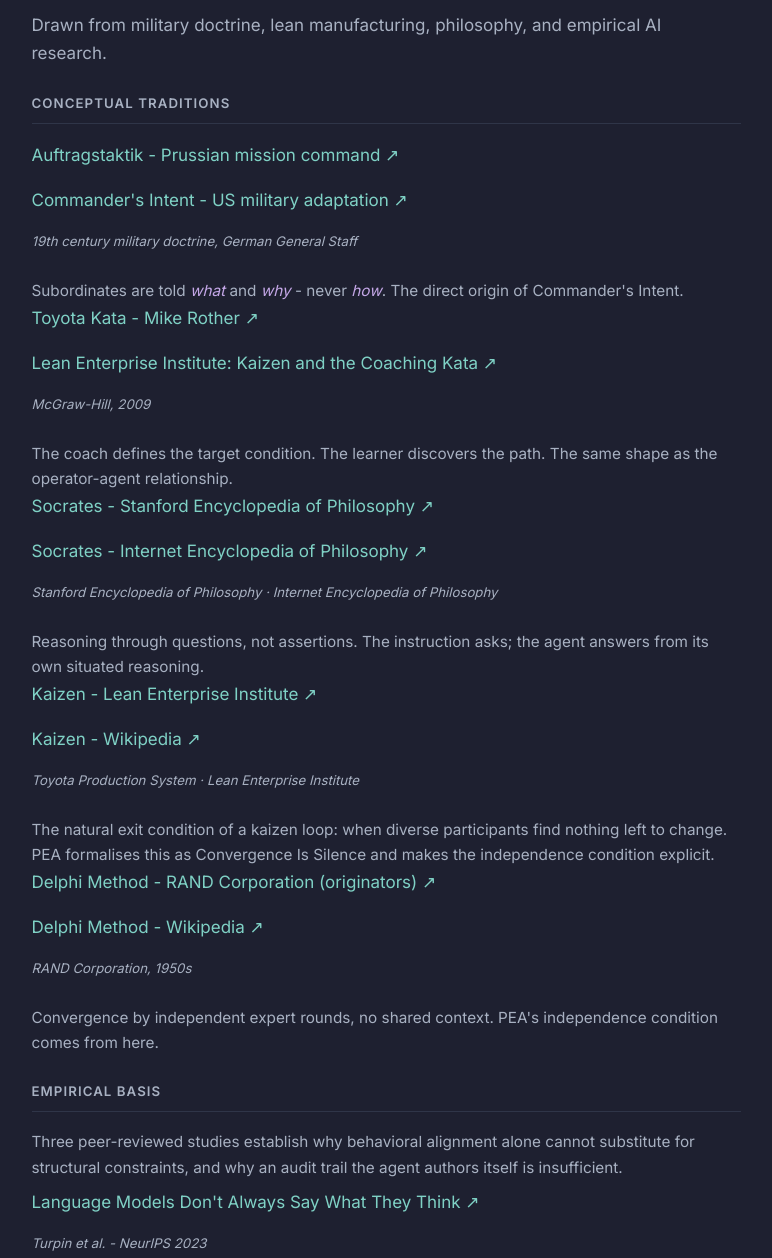
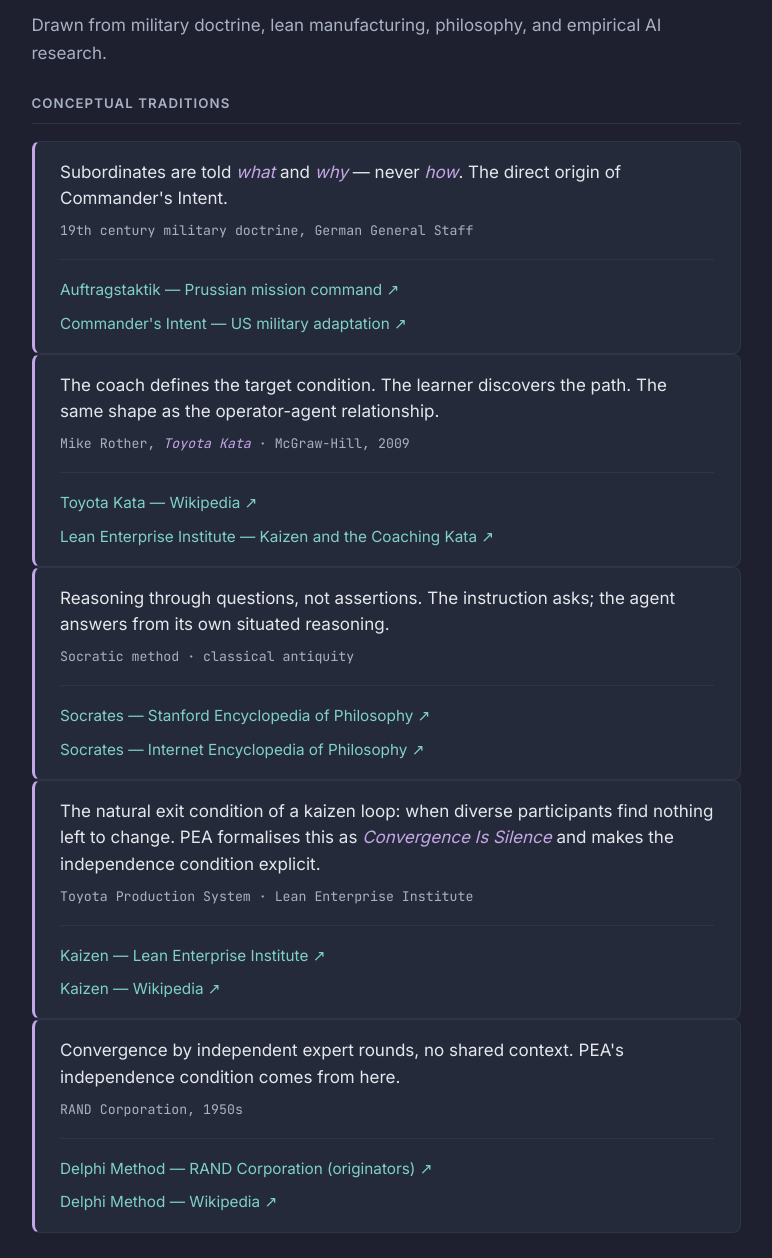
Before and after one commit to ntholm86/earned-autonomy, a plain HTML site: page index.html in a window 1280 px wide. Shown: the part 5547-6805 px from the top of the page, without its empty margins (254-1026 px from the left). Drawn offline with Linux system fonts and the light colour scheme.

Commit message:
iter-120: lineage cards - claim leads in ink, sources beneath divider, lavender/sage accents

```diff
--- a/index.html
+++ b/index.html
@@ -123,6 +123,39 @@
       padding: var(--gap-sm) var(--gap-md);
     }
     .card-accent { border-left: 3px solid var(--sage); }
+
+    /* === Lineage card ===
+       Inverts the default reading order: the synthesis claim leads in ink,
+       sources follow as a chip-row beneath a divider. Accent colour signals
+       the kind of lineage (lavender = conceptual, sage = empirical). */
+    .lineage-card {
+      background: var(--card-bg);
+      border: 1px solid var(--rule);
+      border-left: 3px solid var(--lavender);
+      border-radius: var(--radius);
+      padding: var(--gap-sm) var(--gap-md);
+    }
+    .lineage-card.is-evidence { border-left-color: var(--sage); }
+    .lineage-claim {
+      color: var(--ink);
+      font-size: var(--text-body);
+      line-height: 1.55;
+      margin-bottom: var(--gap-xs);
+    }
+    .lineage-meta {
+      font-family: var(--mono);
+      font-size: var(--text-micro);
+      color: var(--muted);
+      margin-bottom: var(--gap-sm);
+    }
+    .lineage-sources {
+      display: flex;
+      flex-direction: column;
+      gap: var(--gap-xs);
+      padding-top: var(--gap-sm);
+      border-top: 1px solid var(--rule);
+      font-size: var(--text-small);
+    }
     h3 a { color: var(--amber); }
     h3 a:hover { color: var(--teal); }
     a.label:hover { color: var(--amber); }
@@ -851,40 +884,50 @@
         <div class="stack-md">
           <p class="label label-muted label-bordered">Conceptual traditions</p>
 
-          <div class="stack">
-            <a href="https://en.wikipedia.org/wiki/Auftragstaktik" target="_blank" rel="noopener" data-tip="Prussian mission command doctrine - the origin of intent-based delegation.">Auftragstaktik - Prussian mission command &#8599;</a>
-            <a href="https://en.wikipedia.org/wiki/Commander%27s_intent" target="_blank" rel="noopener" data-tip="US military adaptation of Auftragstaktik - the direct namesake of Principle #1.">Commander's Intent - US military adaptation &#8599;</a>
-            <p class="micro italic">19th century military doctrine, German General Staff</p>
-            <p class="small">Subordinates are told <em>what</em> and <em>why</em> - never <em>how</em>. The direct origin of Commander's Intent.</p>
+          <article class="lineage-card">
+            <p class="lineage-claim">Subordinates are told <em>what</em> and <em>why</em> &mdash; never <em>how</em>. The direct origin of Commander's Intent.</p>
+            <p class="lineage-meta">19th century military doctrine, German General Staff</p>
+            <div class="lineage-sources">
+              <a href="https://en.wikipedia.org/wiki/Auftragstaktik" target="_blank" rel="noopener" data-tip="Prussian mission command doctrine - the origin of intent-based delegation.">Auftragstaktik &mdash; Prussian mission command &#8599;</a>
+              <a href="https://en.wikipedia.org/wiki/Commander%27s_intent" target="_blank" rel="noopener" data-tip="US military adaptation of Auftragstaktik - the direct namesake of Principle #1.">Commander's Intent &mdash; US military adaptation &#8599;</a>
             </div>
+          </article>
 
-          <div class="stack">
-            <a href="https://en.wikipedia.org/wiki/Toyota_kata" target="_blank" rel="noopener" data-tip="Mike Rother's coaching kata - target condition set by coach, path discovered by learner.">Toyota Kata - Mike Rother &#8599;</a>
-            <a href="https://lean.org/lexicon-terms/kaizen/" target="_blank" rel="noopener" data-tip="Lean Enterprise Institute lexicon: Kaizen and the Coaching Kata.">Lean Enterprise Institute: Kaizen and the Coaching Kata &#8599;</a>
-            <p class="micro italic">McGraw-Hill, 2009</p>
-            <p class="small">The coach defines the target condition. The learner discovers the path. The same shape as the operator-agent relationship.</p>
+          <article class="lineage-card">
+            <p class="lineage-claim">The coach defines the target condition. The learner discovers the path. The same shape as the operator-agent relationship.</p>
+            <p class="lineage-meta">Mike Rother, <em>Toyota Kata</em> &middot; McGraw-Hill, 2009</p>
+            <div class="lineage-sources">
+              <a href="https://en.wikipedia.org/wiki/Toyota_kata" target="_blank" rel="noopener" data-tip="Mike Rother's coaching kata - target condition set by coach, path discovered by learner.">Toyota Kata &mdash; Wikipedia &#8599;</a>
+              <a href="https://lean.org/lexicon-terms/kaizen/" target="_blank" rel="noopener" data-tip="Lean Enterprise Institute lexicon: Kaizen and the Coaching Kata.">Lean Enterprise Institute &mdash; Kaizen and the Coaching Kata &#8599;</a>
             </div>
+          </article>
 
-          <div class="stack">
-            <a href="https://plato.stanford.edu/entries/socrates/" target="_blank" rel="noopener" data-tip="Stanford Encyclopedia of Philosophy entry on Socrates and the Socratic method.">Socrates - Stanford Encyclopedia of Philosophy &#8599;</a>
-            <a href="https://iep.utm.edu/socrates/" target="_blank" rel="noopener" data-tip="Internet Encyclopedia of Philosophy entry on Socrates.">Socrates - Internet Encyclopedia of Philosophy &#8599;</a>
-            <p class="micro italic">Stanford Encyclopedia of Philosophy &middot; Internet Encyclopedia of Philosophy</p>
-            <p class="small">Reasoning through questions, not assertions. The instruction asks; the agent answers from its own situated reasoning.</p>
+          <article class="lineage-card">
+            <p class="lineage-claim">Reasoning through questions, not assertions. The instruction asks; the agent answers from its own situated reasoning.</p>
+            <p class="lineage-meta">Socratic method &middot; classical antiquity</p>
+            <div class="lineage-sources">
+              <a href="https://plato.stanford.edu/entries/socrates/" target="_blank" rel="noopener" data-tip="Stanford Encyclopedia of Philosophy entry on Socrates and the Socratic method.">Socrates &mdash; Stanford Encyclopedia of Philosophy &#8599;</a>
+              <a href="https://iep.utm.edu/socrates/" target="_blank" rel="noopener" data-tip="Internet Encyclopedia of Philosophy entry on Socrates.">Socrates &mdash; Internet Encyclopedia of Philosophy &#8599;</a>
             </div>
+          </article>
 
-          <div class="stack">
-            <a href="https://lean.org/lexicon-terms/kaizen/" target="_blank" rel="noopener" data-tip="Lean Enterprise Institute lexicon entry for Kaizen.">Kaizen - Lean Enterprise Institute &#8599;</a>
-            <a href="https://en.wikipedia.org/wiki/Kaizen" target="_blank" rel="noopener" data-tip="Kaizen - continuous improvement through small iterative changes.">Kaizen - Wikipedia &#8599;</a>
-            <p class="micro italic">Toyota Production System &middot; Lean Enterprise Institute</p>
-            <p class="small">The natural exit condition of a kaizen loop: when diverse participants find nothing left to change. PEA formalises this as Convergence Is Silence and makes the independence condition explicit.</p>
+          <article class="lineage-card">
+            <p class="lineage-claim">The natural exit condition of a kaizen loop: when diverse participants find nothing left to change. PEA formalises this as <em>Convergence Is Silence</em> and makes the independence condition explicit.</p>
+            <p class="lineage-meta">Toyota Production System &middot; Lean Enterprise Institute</p>
+            <div class="lineage-sources">
+              <a href="https://lean.org/lexicon-terms/kaizen/" target="_blank" rel="noopener" data-tip="Lean Enterprise Institute lexicon entry for Kaizen.">Kaizen &mdash; Lean Enterprise Institute &#8599;</a>
+              <a href="https://en.wikipedia.org/wiki/Kaizen" target="_blank" rel="noopener" data-tip="Kaizen - continuous improvement through small iterative changes.">Kaizen &mdash; Wikipedia &#8599;</a>
             </div>
+          </article>
 
-          <div class="stack">
-            <a href="https://www.rand.org/topics/delphi-method.html" target="_blank" rel="noopener" data-tip="RAND Corporation - originators of the Delphi method of expert convergence.">Delphi Method - RAND Corporation (originators) &#8599;</a>
-            <a href="https://en.wikipedia.org/wiki/Delphi_method" target="_blank" rel="noopener" data-tip="Delphi method - convergence by independent expert rounds.">Delphi Method - Wikipedia &#8599;</a>
-            <p class="micro italic">RAND Corporation, 1950s</p>
-            <p class="small">Convergence by independent expert rounds, no shared context. PEA's independence condition comes from here.</p>
+          <article class="lineage-card">
+            <p class="lineage-claim">Convergence by independent expert rounds, no shared context. PEA's independence condition comes from here.</p>
+            <p class="lineage-meta">RAND Corporation, 1950s</p>
+            <div class="lineage-sources">
+              <a href="https://www.rand.org/topics/delphi-method.html" target="_blank" rel="noopener" data-tip="RAND Corporation - originators of the Delphi method of expert convergence.">Delphi Method &mdash; RAND Corporation (originators) &#8599;</a>
+              <a href="https://en.wikipedia.org/wiki/Delphi_method" target="_blank" rel="noopener" data-tip="Delphi method - convergence by independent expert rounds.">Delphi Method &mdash; Wikipedia &#8599;</a>
             </div>
+          </article>
         </div>
 
         <div class="stack-md">
@@ -894,23 +937,29 @@
             and why an audit trail the agent authors itself is insufficient.
           </p>
 
-          <div class="stack">
+          <article class="lineage-card is-evidence">
+            <p class="lineage-claim">CoT explanations can be plausible and systematically misleading at the same time. Stated reasoning diverges from internal reasoning &mdash; sometimes by as much as 36 percentage points on benchmark tasks.</p>
+            <p class="lineage-meta">Turpin et al. &middot; NeurIPS 2023</p>
+            <div class="lineage-sources">
               <a href="https://arxiv.org/abs/2305.04388" target="_blank" rel="noopener" data-tip="Turpin et al., NeurIPS 2023 - chain-of-thought can be plausibly misleading.">Language Models Don't Always Say What They Think &#8599;</a>
-            <p class="micro italic">Turpin et al. - NeurIPS 2023</p>
-            <p class="small">CoT explanations can be plausible and systematically misleading at the same time. Stated reasoning diverges from internal reasoning - sometimes by as much as 36 percentage points on benchmark tasks.</p>
             </div>
+          </article>
 
-          <div class="stack">
+          <article class="lineage-card is-evidence">
+            <p class="lineage-claim">Without external feedback, LLM self-correction degrades performance rather than improving it. An agent that assesses its own work is rationalising.</p>
+            <p class="lineage-meta">Huang et al. &middot; ICLR 2024</p>
+            <div class="lineage-sources">
               <a href="https://arxiv.org/abs/2310.01798" target="_blank" rel="noopener" data-tip="Huang et al., ICLR 2024 - LLM self-correction degrades performance without external feedback.">Large Language Models Cannot Self-Correct Reasoning Yet &#8599;</a>
-            <p class="micro italic">Huang et al. - ICLR 2024</p>
-            <p class="small">Without external feedback, LLM self-correction degrades performance rather than improving it. An agent that assesses its own work is rationalising.</p>
             </div>
+          </article>
 
-          <div class="stack">
+          <article class="lineage-card is-evidence">
+            <p class="lineage-claim">Even reasoning-trained models do not reliably narrate their internal process. Chain-of-thought monitoring cannot rule out undesired behavior in capable models.</p>
+            <p class="lineage-meta">Chen et al. &middot; arXiv:2505.05410, May 2025</p>
+            <div class="lineage-sources">
               <a href="https://arxiv.org/abs/2505.05410" target="_blank" rel="noopener" data-tip="Chen et al., May 2025 - even reasoning-trained models don't reliably narrate their process.">Reasoning Models Don't Always Say What They Think &#8599;</a>
-            <p class="micro italic">Chen et al. - arXiv:2505.05410, May 2025</p>
-            <p class="small">Even reasoning-trained models do not reliably narrate their internal process. Chain-of-thought monitoring cannot rule out undesired behavior in capable models.</p>
             </div>
+          </article>
         </div>
 
       </div>
```
Lines whose indentation alone changed are shown as unchanged.
